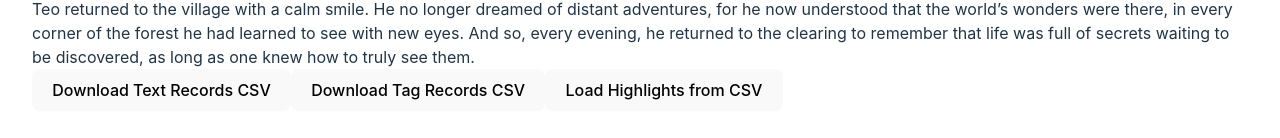
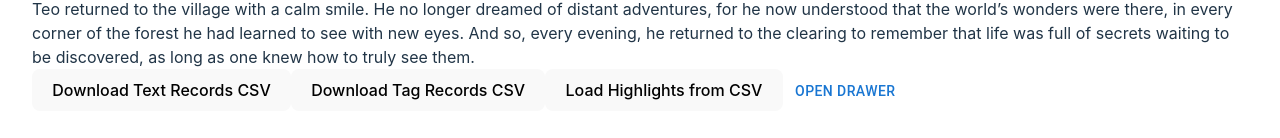
Before and after one commit to ras2405/ProyectoIntegrador, a React (Vite) app in the folder caqdas/: page / in a window 1280 px wide. Shown: the part 514-652 px from the top of the page. Built offline with nearby package versions, Linux system fonts and the light colour scheme.

Commit message:
feat: setup right panel

```diff
--- a/caqdas/package.json
+++ b/caqdas/package.json
@@ -10,6 +10,9 @@
     "preview": "vite preview"
   },
   "dependencies": {
+    "@emotion/react": "^11.13.3",
+    "@emotion/styled": "^11.13.0",
+    "@mui/material": "^6.1.6",
     "file-saver": "^2.0.5",
     "papaparse": "^5.4.1",
     "react": "^18.3.1",
--- a/caqdas/src/App.tsx
+++ b/caqdas/src/App.tsx
@@ -1,10 +1,12 @@
 import './App.css';
 import { DocContainer } from './components/DocContainer/DocContainer';
+import { RightPanel } from './components/RightPanel/RightPanel';
 
 function App() {
   return (
     <>
       <DocContainer />
+      <RightPanel />
     </>
   );
 }
--- a/caqdas/src/components/DocContainer/DocContainer.tsx
+++ b/caqdas/src/components/DocContainer/DocContainer.tsx
@@ -1,5 +1,4 @@
 import { useState } from 'react';
-// import './App.css';
 import { saveAs } from 'file-saver';
 import * as Papa from 'papaparse';
 import { ITag, IText } from '../../Interfaces';
--- /dev/null
+++ b/caqdas/src/components/RightPanel/RightPanel.tsx
@@ -0,0 +1,16 @@
+import { useState } from 'react';
+import Drawer from '@mui/material/Drawer';
+import Button from '@mui/material/Button';
+
+export const RightPanel = () => {
+  const [open, setOpen] = useState(false);
+
+  return (
+    <>
+      <Button onClick={() => setOpen(true)}>Open drawer</Button>
+      <Drawer open={open} onClose={() => setOpen(false)} anchor="right">
+        <div>Hola</div>
+      </Drawer>
+    </>
+  );
+};
```
Also changed, not shown: 1 other file (tests, documents, lock files or other folders).
